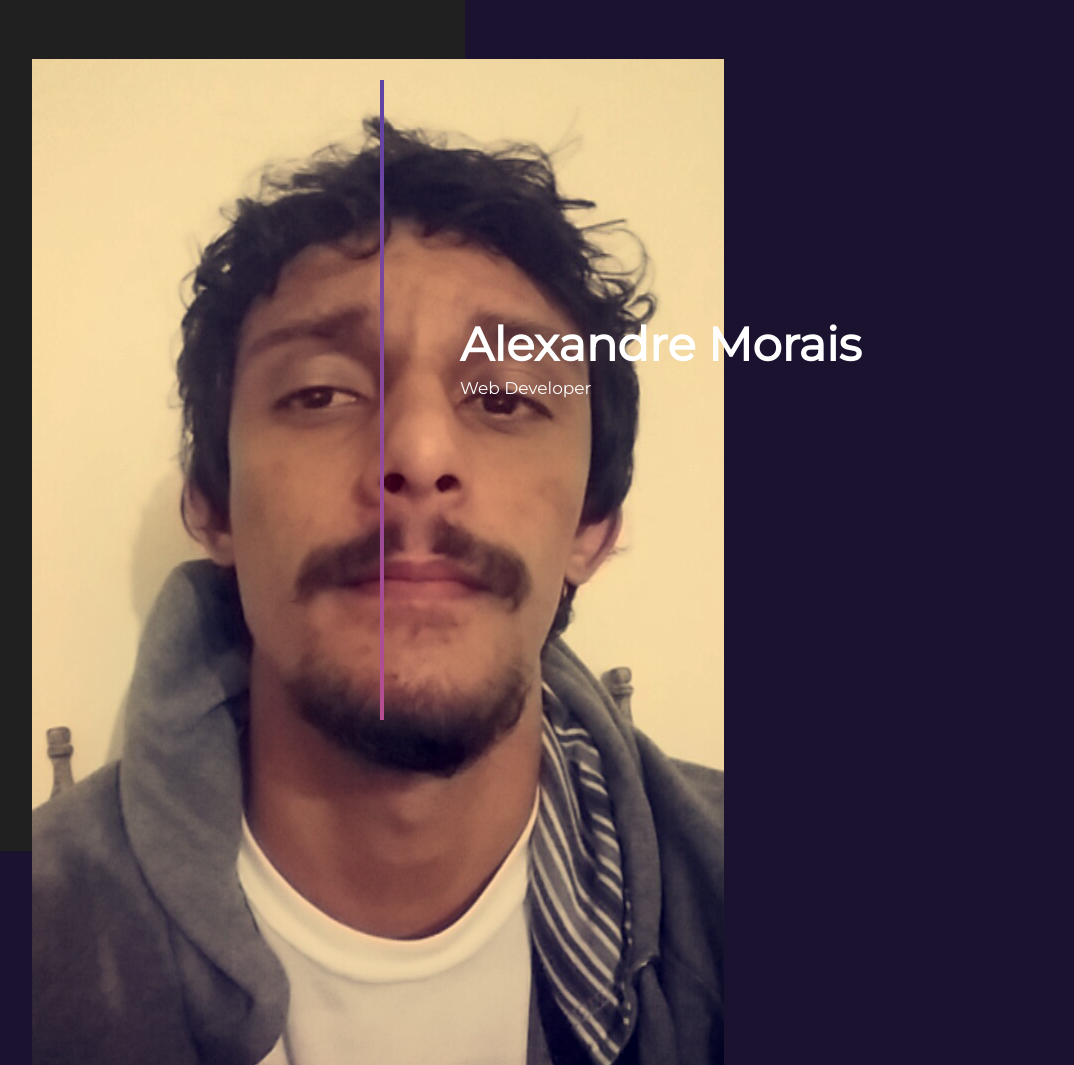
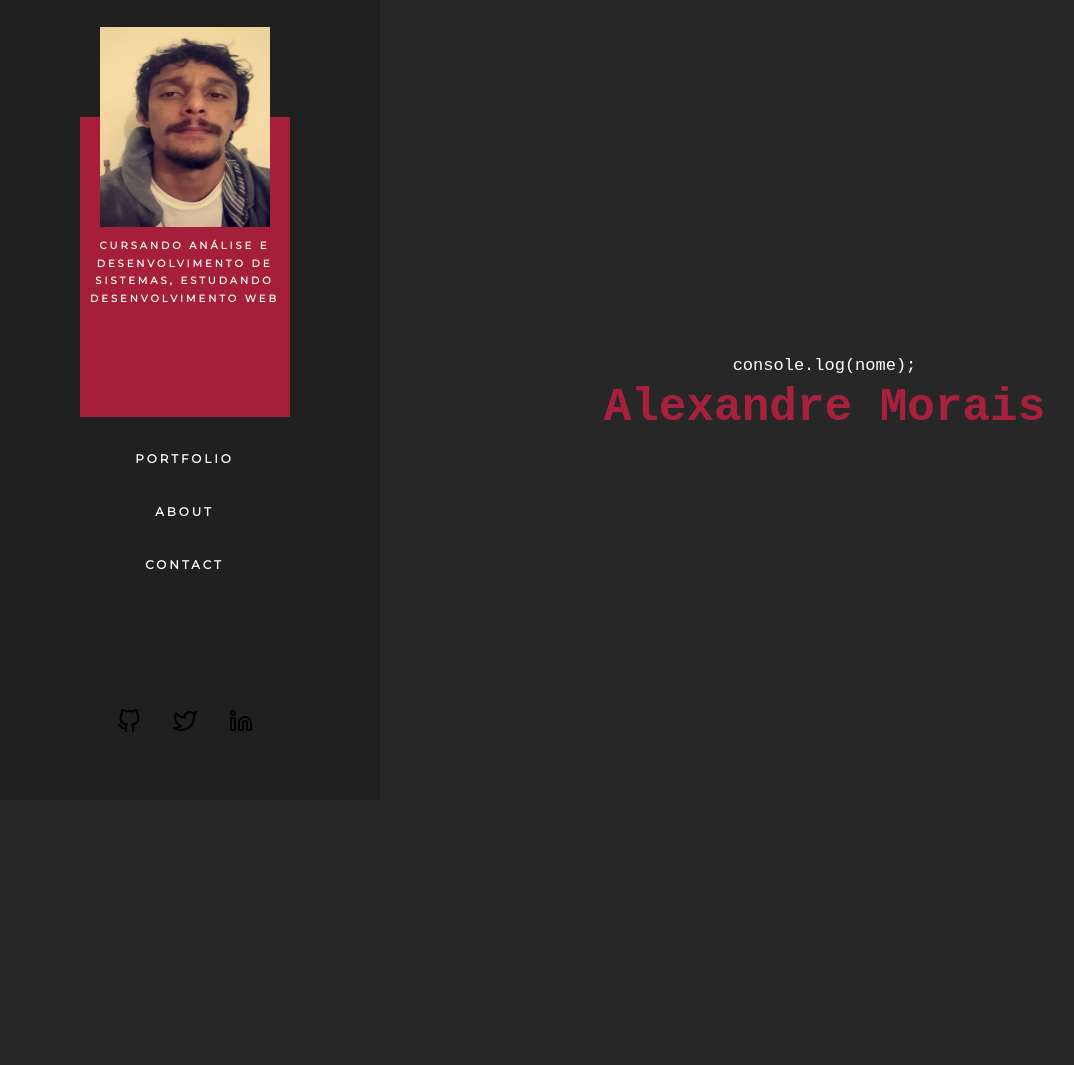
Before and after one commit to Xandowski/my-portfolio, a website: page index.html in a window 1280 px wide. Shown: the top 1065 px of the page, without its empty margins (11-1085 px from the left). After the commit the page ends 800 px from the top, so only its background shows below. Drawn offline with Linux system fonts and the light colour scheme.

Commit message:
home page finished

```diff
--- /dev/null
+++ b/assets/CSS/1-Components/contact-content.css
@@ -0,0 +1,3 @@
+.contact {
+  width: 100%;
+}
--- a/assets/CSS/1-Components/home-content.css
+++ b/assets/CSS/1-Components/home-content.css
@@ -1,3 +1,9 @@
-.home-content {
-  padding: 310px 0 0 80px;
+.home-content .title {
+  color: #eb1f48a8;
+  font-size: 46px;
+  font-family: Fira Code, monospace;
 }
+
+.home-content .typewritter{
+  font-family: Fira Code, monospace;
+}
--- /dev/null
+++ b/assets/CSS/1-Components/profile-content.css
@@ -0,0 +1,24 @@
+.picture-content{
+  width: 210px;
+  height: 300px;
+  background-color: #eb1f48a8;/*  #3c72ddd5 */
+  position: relative;
+  color: white;
+}
+
+.picture-content > .text{
+  position: absolute;
+  top: 40%;
+  font-size: 10px;
+  text-align: center;
+  text-justify: distribute;
+}
+
+.picture-content >.profile-picture {
+  width: 170px;
+  height: 200px;
+  /* border-radius: 50%; */
+  position: absolute;
+  left: 20px;
+  top: -30%;
+}
--- a/assets/CSS/1-Components/vertical-line.css
+++ b/assets/CSS/1-Components/vertical-line.css
@@ -1,5 +1,6 @@
 .vertical-line {
-  background-image: linear-gradient(to bottom, #5e42a6, #b74e91);
+  /* background-image: linear-gradient(to bottom, #5e42a6, #b74e91); */
+  background-color: #eb1f48a8;
   height: 80vh;
   width: 4px;
   position: absolute;
--- /dev/null
+++ b/assets/CSS/1-Components/wrapper-content.css
@@ -0,0 +1,7 @@
+.wrapper {
+  position: relative;
+  left: 23em;
+  width: calc(100vw - 23em);
+  height: 100vh;
+  overflow-x: hidden;
+}
--- /dev/null
+++ b/assets/CSS/2-Objects/container.css
@@ -0,0 +1,6 @@
+.home-content {
+  display: flex;
+  flex-direction: column;
+  align-items: center;
+  justify-content: center;
+}
--- a/assets/CSS/3-Base/basic.css
+++ b/assets/CSS/3-Base/basic.css
@@ -4,8 +4,12 @@ html, body{
 
 body{
   font-size: 17px;
+  color: white;
+  background-color: #272727;
+  font-family: 'Montserrat', sans-serif;
 }
 
-section, main{
+section, main, footer{
   height: 100vh;
+  width: 100%;
 }
--- a/assets/CSS/4-Generic/reset.css
+++ b/assets/CSS/4-Generic/reset.css
@@ -14,7 +14,9 @@ section, summary, time, mark, audio, video {
 	border: 0;
 	font-size: 100%;
 	font: inherit;
-	vertical-align: baseline;}
+	vertical-align: baseline;
+	box-sizing: border-box;
+}
 
 article, aside, details, figcaption, figure,
 footer, header, hgroup, menu, nav, section {
--- a/assets/CSS/main.css
+++ b/assets/CSS/main.css
@@ -5,22 +5,16 @@
 @import '3-Base/basic.css';
 @import '3-Base/titles.css';
 
+/* Obejcts */
+@import '2-Objects/container.css';
+
 /* Components */
 @import '1-Components/sidebar.css';
 @import '1-Components/social-medias.css';
 @import '1-Components/title-name.css';
 @import '1-Components/home-content.css';
 @import '1-Components/vertical-line.css';
-
-body{
-  background-color: #1a122e;
-  color: #ffffff;
-  font-family: 'Montserrat', sans-serif;
-}
-
-.wrapper {
-  position: relative;
-  left: 23em;
-  width: calc(100% - 23em);
-  height: 100vh;
-}
+@import '1-Components/main-content.css';
+@import '1-Components/contact-content.css';
+@import '1-Components/profile-content.css';
+@import '1-Components/wrapper-content.css';
--- /dev/null
+++ b/assets/js/index.js
@@ -0,0 +1,18 @@
+const speed = 120;
+const text = 'console.log(nome);';
+let i = 0;
+
+function typeWritter(){
+  if (i < text.length ) {
+    document.querySelector('.typewritter').innerHTML += text.charAt(i);
+    i++;
+
+    setTimeout(typeWritter, speed);
+  }
+}
+
+function showName() {
+  setTimeout(() => {
+    document.querySelector('.title').innerHTML = 'Alexandre Morais';
+  }, 2165);
+}
--- a/index.html
+++ b/index.html
@@ -10,7 +10,7 @@
   <link rel="stylesheet" href="./assets/CSS/main.css" />
 </head>
 
-<body>
+<body onload="typeWritter(), showName()">
 
   <aside class="sidebar">
     <nav class="nav-bar">
@@ -19,16 +19,19 @@
 
         <li class="nav-item">
           <a class="link" href="#home">
-            <img class="profile-picture" src="assets/images/XDd.png" alt="">
+           <div class="picture-content">
+              <img class="profile-picture" src="assets/images/XDd.png" alt="">
+              <p class="text">Cursando Análise e Desenvolvimento De Sistemas, estudando Desenvolvimento Web</p>
+           </div>
           </a>
         </li>
 
         <li class="nav-item">
-          <a class="link" href="#about">Portfolio</a>
+          <a class="link" href="#portfolio">Portfolio</a>
         </li>
 
         <li class="nav-item">
-          <a class="link" href="#portfolio">About</a>
+          <a class="link" href="#about">About</a>
         </li>
 
         <li class="nav-item">
@@ -52,11 +55,10 @@
   </aside>
 
   <div class="wrapper">
-    <div class="vertical-line"></div>
-    <section class="home-content">
-      <h1 class="title-name">Alexandre Morais</h1>
-      <p class="">Web Developer</p>
-      <!-- <button>Learn More</button> -->
+    <section class="home-content container">
+      <p class="typewritter"></p>
+      <h1 class="title"></h1>
+      <!-- <p class="">Web Developer</p> -->
     </section>
 
     <main id="portfolio">
@@ -80,7 +82,7 @@
       <button>Show all</button>
     </main>
 
-    <section class="contact">
+    <section id="contact" class="contact">
       <h2>Get in touch</h2>
 
       <div>
@@ -97,7 +99,7 @@
     <footer>All rights reserved.</footer>
   </div>
 
-  <script src="assets/JS/main.js"></script>
+  <script src="assets/js/index.js"></script>
 </body>
 
 </html>
```
Also changed, not shown: assets/CSS/1-Components/main-content.css (added), 2 other files.
